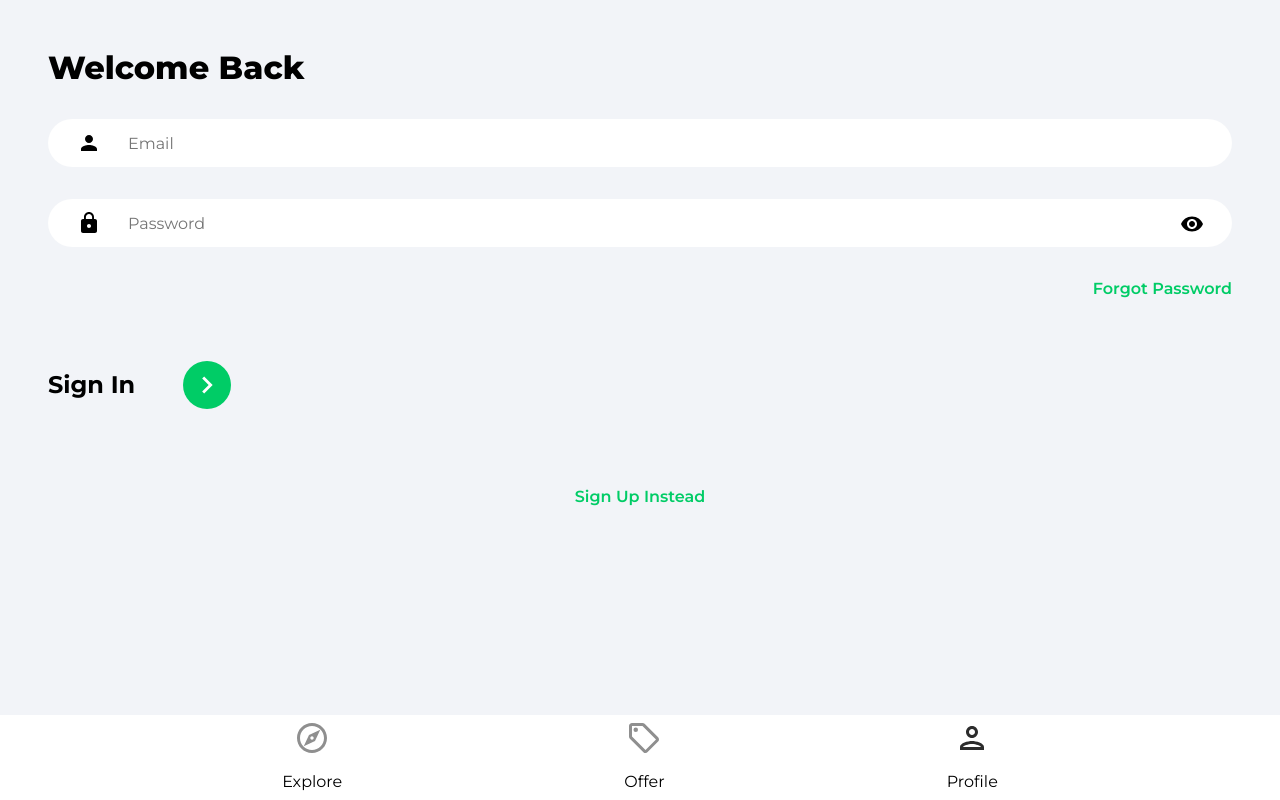
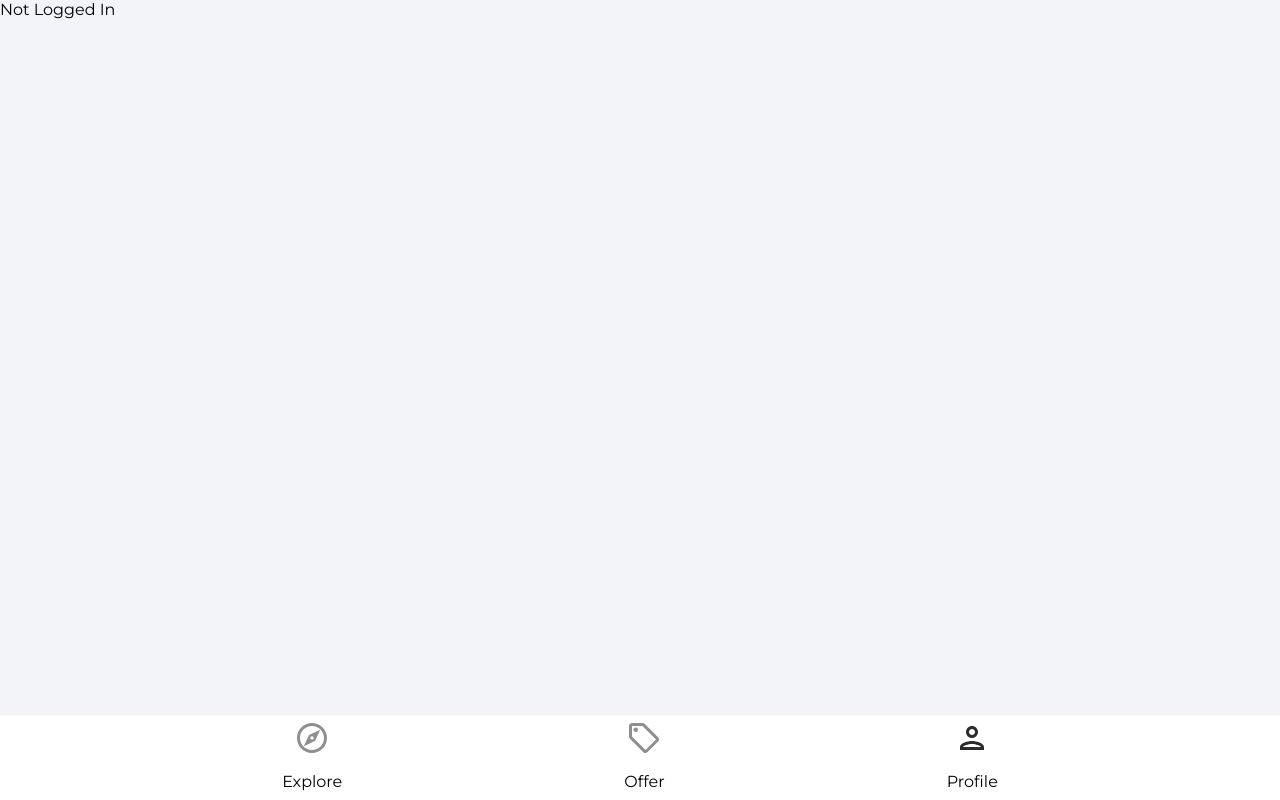
Before and after one commit to danutdotrar/react-front-to-back, a React (Create React App) app in the folder house-marketplace/: page /profile in a window 1280 px wide. Built offline with nearby package versions, Linux system fonts and the light colour scheme.

Commit message:
Show user profile name

```diff
--- a/house-marketplace/package.json
+++ b/house-marketplace/package.json
@@ -11,6 +11,7 @@
     "react-dom": "^18.2.0",
     "react-router-dom": "^6.16.0",
     "react-scripts": "5.0.1",
+    "react-toastify": "^9.1.3",
     "web-vitals": "^2.1.4"
   },
   "scripts": {
--- a/house-marketplace/src/App.js
+++ b/house-marketplace/src/App.js
@@ -14,7 +14,7 @@
                 <Routes>
                     <Route path="/" element={<Explore />} />
                     <Route path="/offers" element={<Offers />} />
-                    <Route path="/profile" element={<SignIn />} />
+                    <Route path="/profile" element={<Profile />} />
                     <Route path="/sign-in" element={<SignIn />} />
                     <Route path="/sign-up" element={<SignUp />} />
                     <Route
--- a/house-marketplace/src/pages/Profile.jsx
+++ b/house-marketplace/src/pages/Profile.jsx
@@ -1,11 +1,18 @@
 import React from "react";
+import { getAuth } from "firebase/auth";
+import { useState, useEffect } from "react";
 
 const Profile = () => {
-    return (
-        <div>
-            <h1>Profile</h1>
-        </div>
-    );
+    const auth = getAuth();
+
+    const [user, setUser] = useState(null);
+
+    useEffect(() => {
+        console.log(auth.currentUser);
+        setUser(auth.currentUser);
+    }, []);
+
+    return user ? <h1>{user.displayName}</h1> : "Not Logged In";
 };
 
 export default Profile;
--- a/house-marketplace/src/pages/SignIn.jsx
+++ b/house-marketplace/src/pages/SignIn.jsx
@@ -1,5 +1,6 @@
 import { useState } from "react";
 import { Link, useNavigate } from "react-router-dom";
+import { getAuth, signInWithEmailAndPassword } from "firebase/auth";
 import { ReactComponent as ArrowRightIcon } from "../assets/svg/keyboardArrowRightIcon.svg";
 import visibilityIcon from "../assets/svg/visibilityIcon.svg";
 
@@ -19,6 +20,25 @@
         }));
     };
 
+    const onSubmit = async (e) => {
+        e.preventDefault();
+        try {
+            const auth = getAuth();
+
+            const userCredential = await signInWithEmailAndPassword(
+                auth,
+                email,
+                password
+            );
+
+            if (userCredential.user) {
+                navigate("/");
+            }
+        } catch (error) {
+            console.log(error);
+        }
+    };
+
     return (
         <>
             <div className="pageContainer">
@@ -26,7 +46,7 @@
                     <p className="pageHeader">Welcome Back</p>
                 </header>
 
-                <form>
+                <form onSubmit={onSubmit}>
                     <input
                         type="email"
                         className="emailInput"
```
Also changed, not shown: 1 other file (tests, documents, lock files or other folders).
